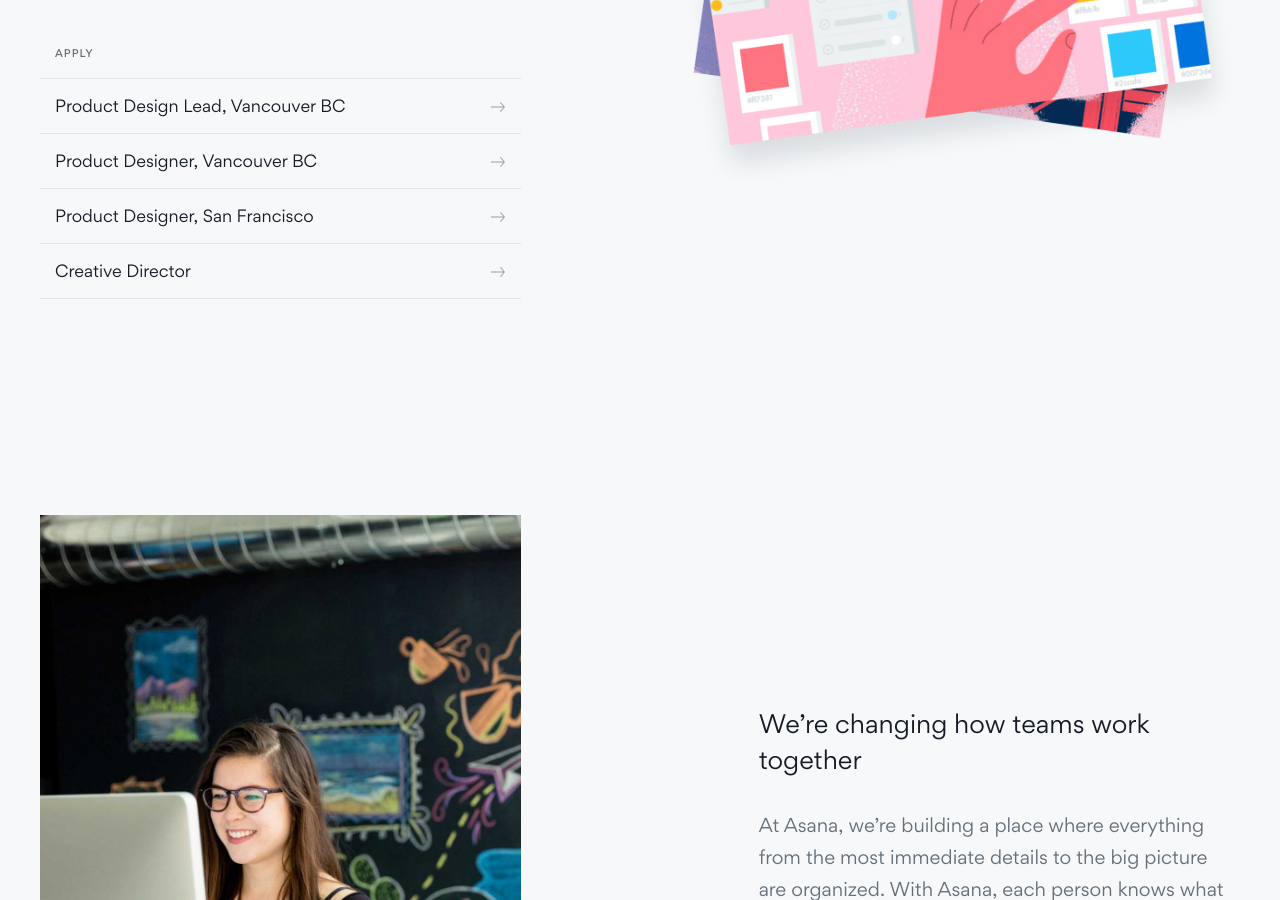
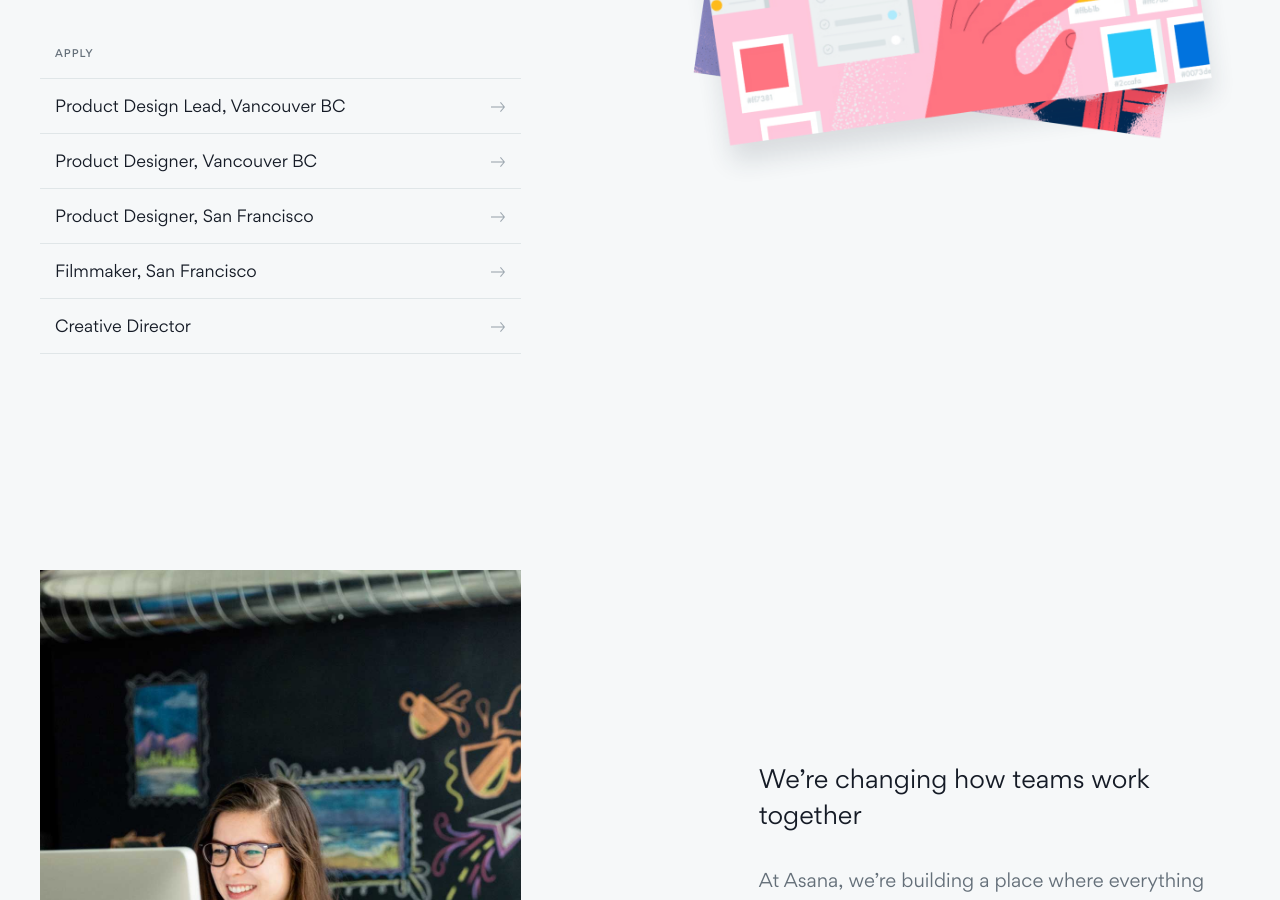
Before and after one commit to mattbond21/asana.design, a Jekyll site: the page built from index.html, in a window 1280 px wide and 900 px high, scrolled down 466 px. Built offline with Jekyll 4.4.1, drawn with Linux system fonts in a browser that asks for light colours; nearby versions of some CDN libraries; some web fonts are replaced.

Commit message:
new filmmaker req

```diff
--- a/index.html
+++ b/index.html
@@ -18,6 +18,7 @@ title: Asana Design
               <a href="https://asana.com/jobs/apply/1647214/product-design-lead" target="_blank"><li class="link-top">Product Design Lead, Vancouver BC<span></span></li></a>
               <a href="https://asana.com/jobs/apply/1494931/product-designer" target="_blank"><li class="link-top">Product Designer, Vancouver BC<span></span></li></a>
               <a href="https://asana.com/jobs/apply/714359/product-designer" target="_blank"><li class="link-top">Product Designer, San Francisco<span></span></li></a>
+              <a href="https://asana.com/jobs/apply/1686563/filmmaker" target="_blank"><li class="link-top">Filmmaker, San Francisco<span></span></li></a>
               <a href="https://asana.com/jobs/apply/1423951/creative-director" target="_blank"><li class="link-bottom">Creative Director<span></span></li></a>
             </ul>
           </div>
```
